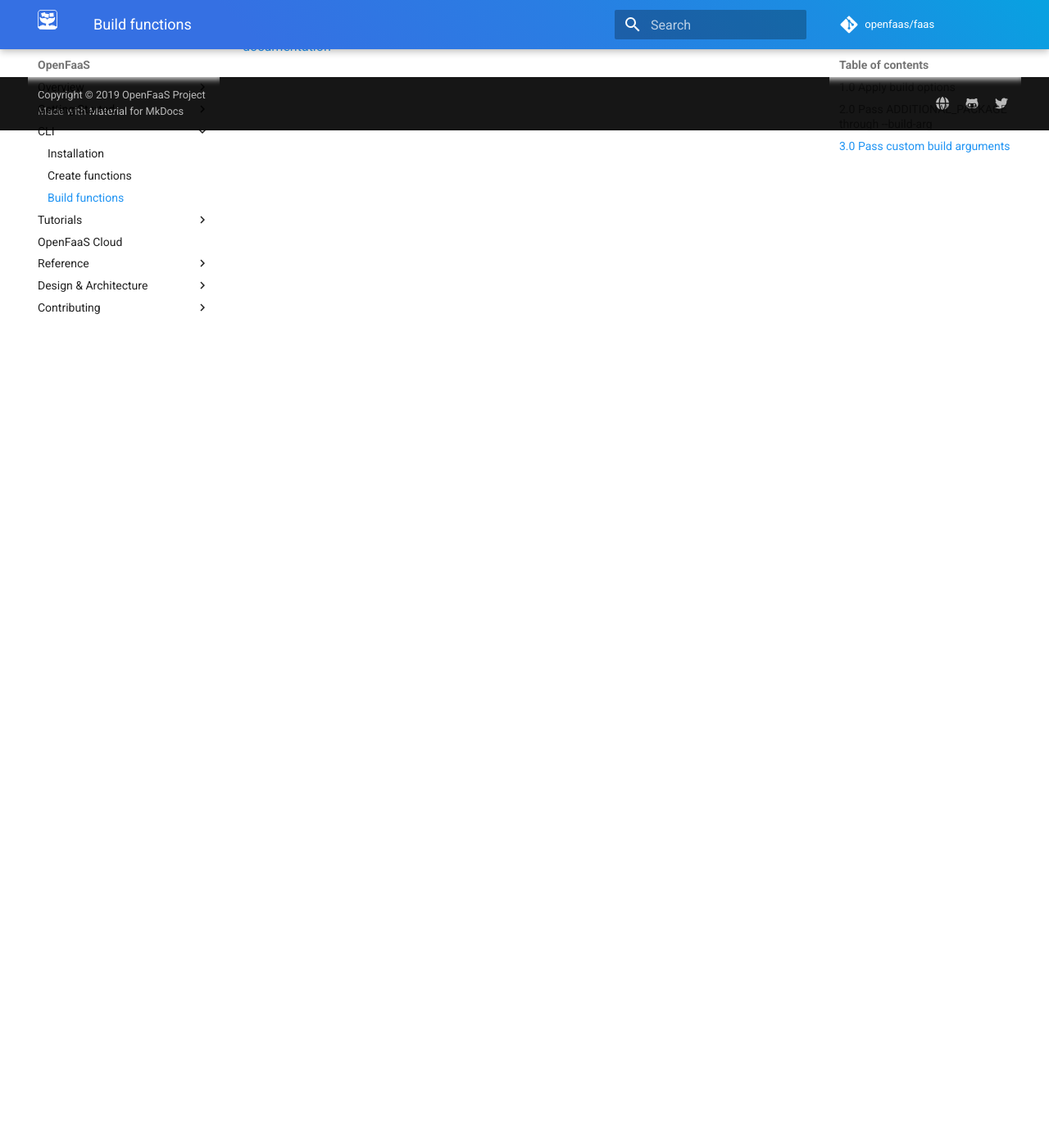
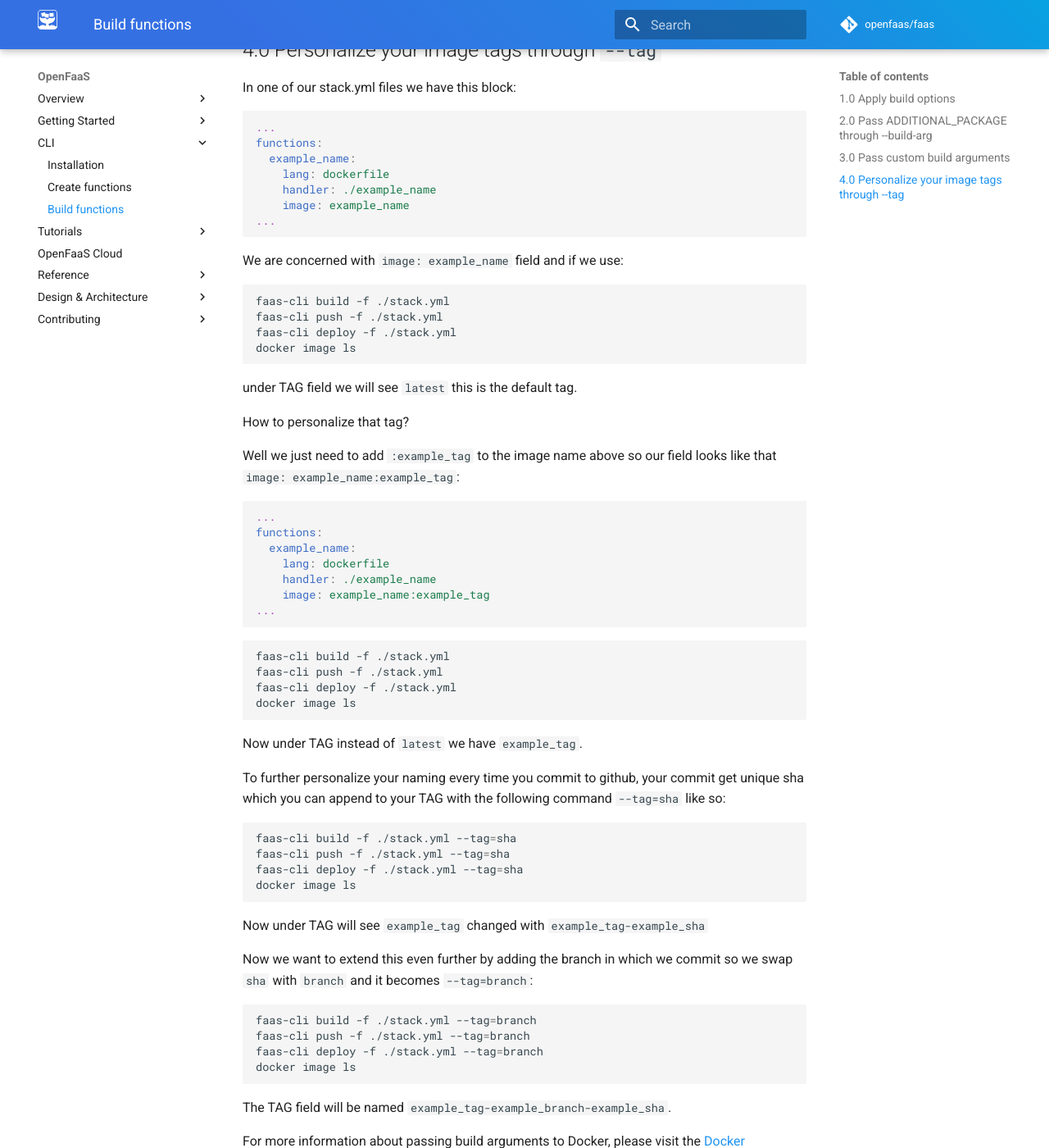
Before and after one commit to openfaas/docs, an MkDocs documentation site: the page built from docs/cli/build.md, in a window 1280 px wide and 1400 px high, scrolled down 2307 px. Shown: the whole window at 82% size. Built offline with MkDocs 1.6.1 and Material for MkDocs 9.7.7, drawn with Linux system fonts in a browser that asks for light colours; comment, search, counter and statistics services are not loaded; old or Windows-style settings are respelled for this version of MkDocs.

Commit message:
Document the new faas-cli --tag feature
Add to cli field in file build.md explanation to what the --tag
feature does.

Signed-off-by: Martin Dekov (VMware) <mdekov@vmware.com>

````diff
--- a/docs/cli/build.md
+++ b/docs/cli/build.md
@@ -101,4 +101,75 @@ Remeber to add any `ARG` values to the template's Dockerfile:
  ARG ARGNAME2
  ```
 
+## 4.0 Personalize your image tags through ```--tag```
+
+In one of our stack.yml files we have this block:
+
+```yaml
+...
+functions:
+  example_name:
+    lang: dockerfile
+    handler: ./example_name
+    image: example_name
+...
+```
+
+We are concerned with `image: example_name` field and if we use:
+
+```bash
+faas-cli build -f ./stack.yml
+faas-cli push -f ./stack.yml
+faas-cli deploy -f ./stack.yml
+docker image ls
+```
+
+under TAG field we will see `latest` this is the default tag.
+
+How to personalize that tag?
+
+Well we just need to add `:example_tag` to the image name above so our field looks like that `image: example_name:example_tag`:
+
+```yaml
+...
+functions:
+  example_name:
+    lang: dockerfile
+    handler: ./example_name
+    image: example_name:example_tag
+...
+```
+
+```bash
+faas-cli build -f ./stack.yml
+faas-cli push -f ./stack.yml
+faas-cli deploy -f ./stack.yml
+docker image ls
+```
+
+Now under TAG instead of `latest` we have `example_tag`.
+
+To further personalize your naming every time you commit to github, your commit get unique sha which you can append to your TAG with the following command `--tag=sha` like so:
+
+```bash
+faas-cli build -f ./stack.yml --tag=sha
+faas-cli push -f ./stack.yml --tag=sha
+faas-cli deploy -f ./stack.yml --tag=sha
+docker image ls
+```
+
+Now under TAG will see `example_tag` changed with `example_tag-example_sha`
+
+Now we want to extend this even further by adding the branch in which we commit so we swap `sha` with `branch`
+and it becomes `--tag=branch`:
+
+```bash
+faas-cli build -f ./stack.yml --tag=branch
+faas-cli push -f ./stack.yml --tag=branch
+faas-cli deploy -f ./stack.yml --tag=branch
+docker image ls
+```
+
+The TAG field will be named `example_tag-example_branch-example_sha`.
+
  For more information about passing build arguments to Docker, please visit the [Docker documentation](https://docs.docker.com/engine/reference/commandline/build/)
````
